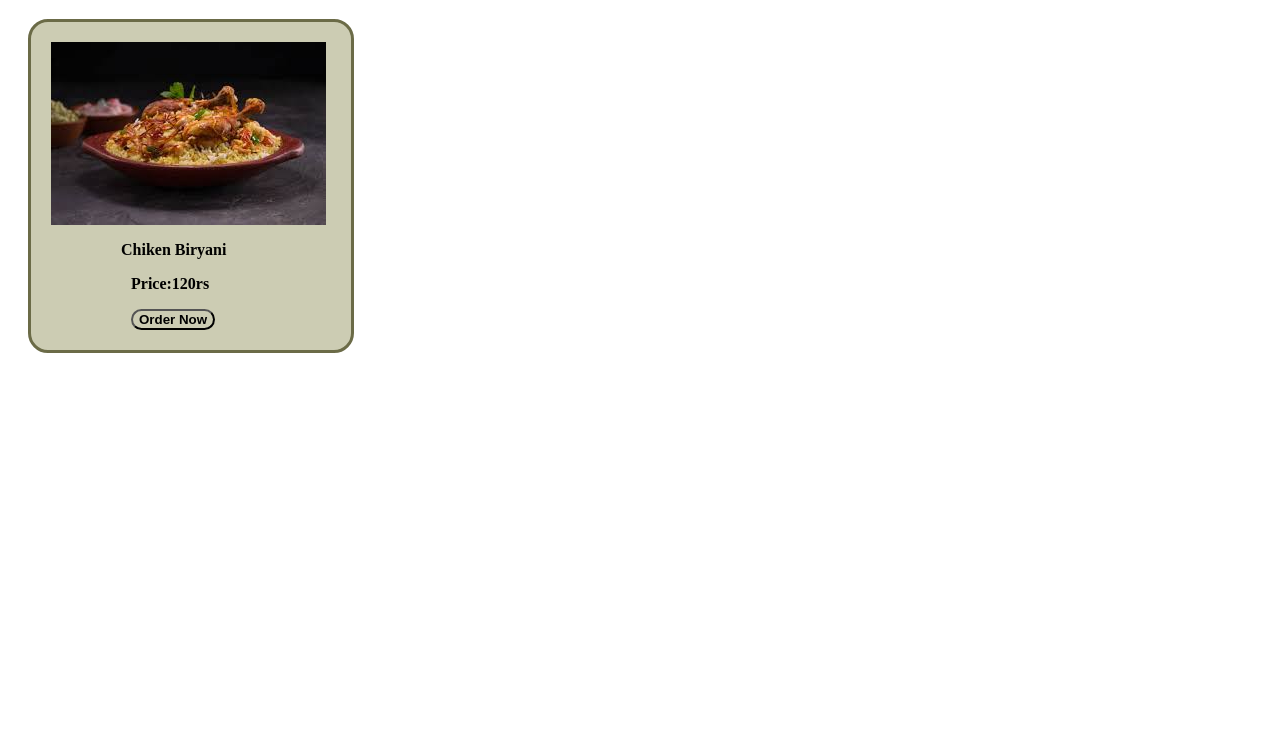
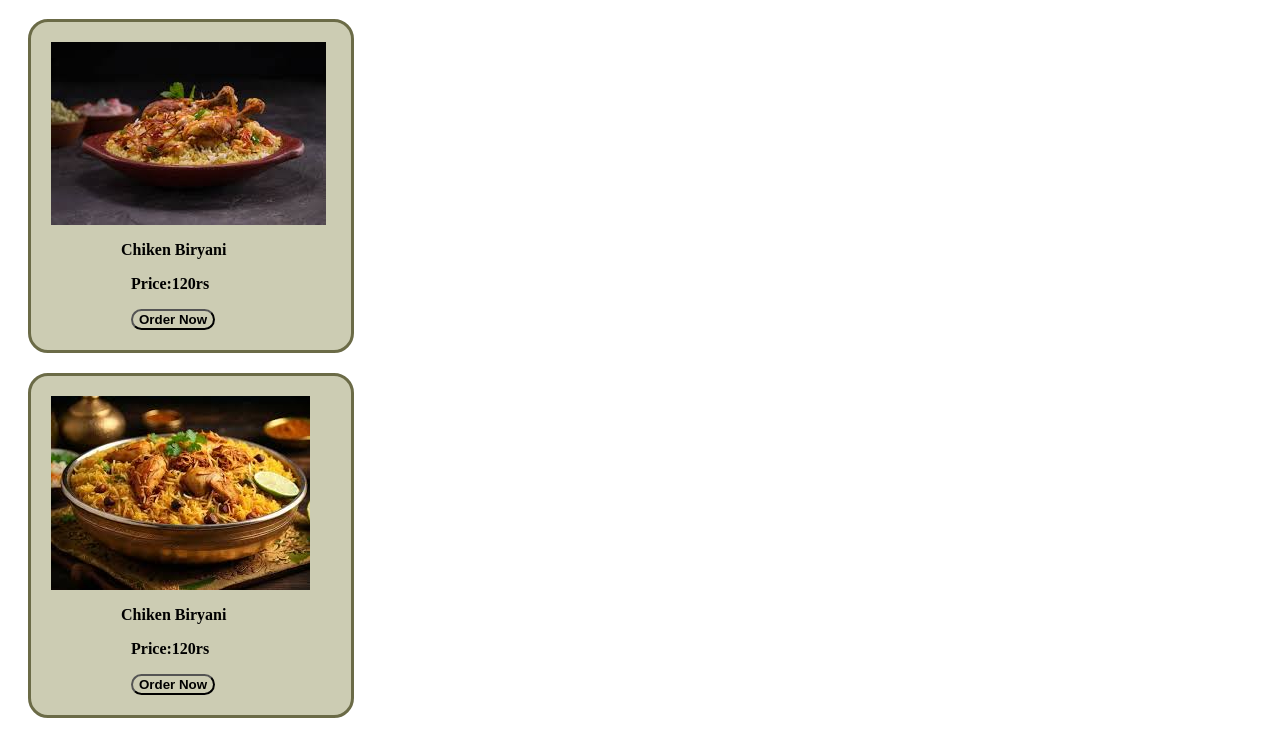
Before and after one commit to Amruta1006/Product-cards, a plain HTML site: page index.html in a window 1280 px wide. Shown: the part 105-843 px from the top of the page. Before the commit the page ends 800 px from the top, so only its background shows below. Drawn offline with Linux system fonts and the light colour scheme.

Commit message:
card 2 added

```diff
--- a/index.html
+++ b/index.html
@@ -14,5 +14,12 @@
         <p class="price"><b>Price:120rs</b></p>
         <button class="btn"><b>Order Now</b></button>
     </div>
+
+    <div class="product-cards">
+        <img src="images/biryani2.jpeg" alt="biryani" class="biryani1"/>
+        <p class="chiken-biryani"><b>Chiken Biryani</b></p>
+        <p class="price"><b>Price:120rs</b></p>
+        <button class="btn"><b>Order Now</b></button>
+    </div>
 </body>
 </html>
```
